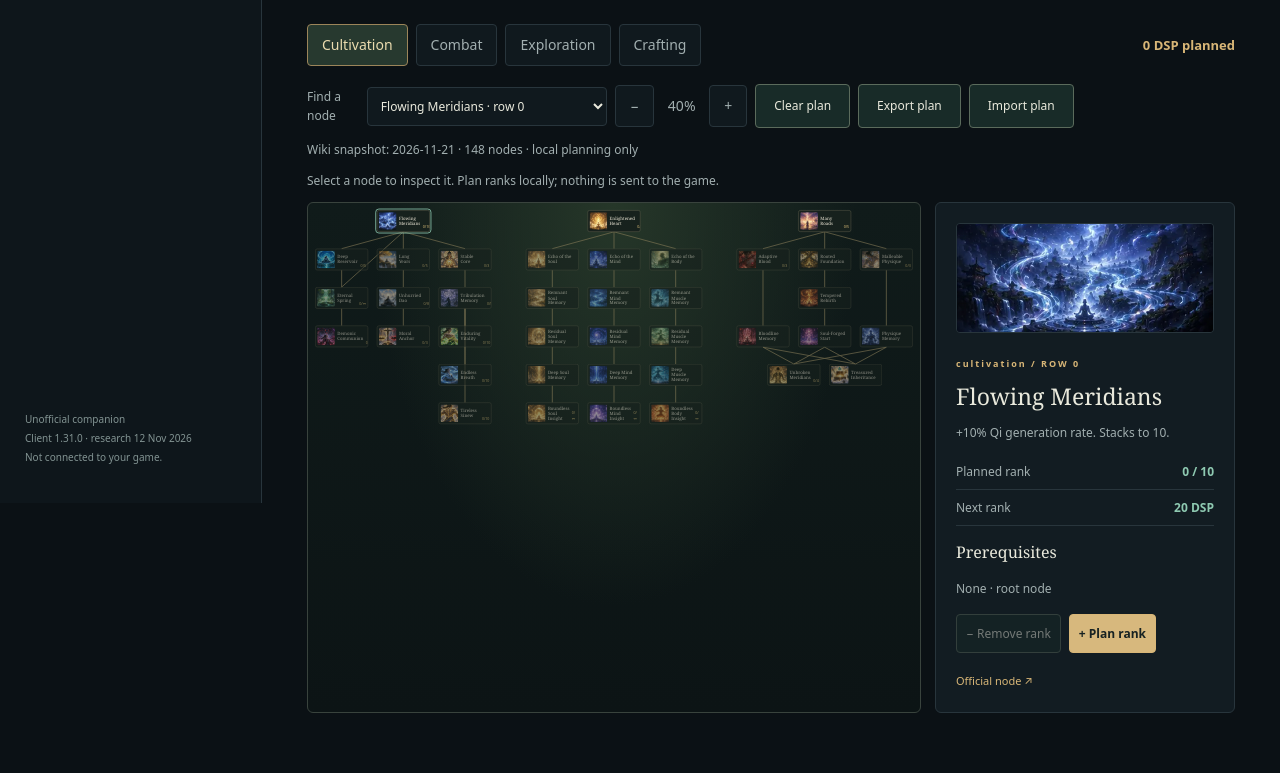
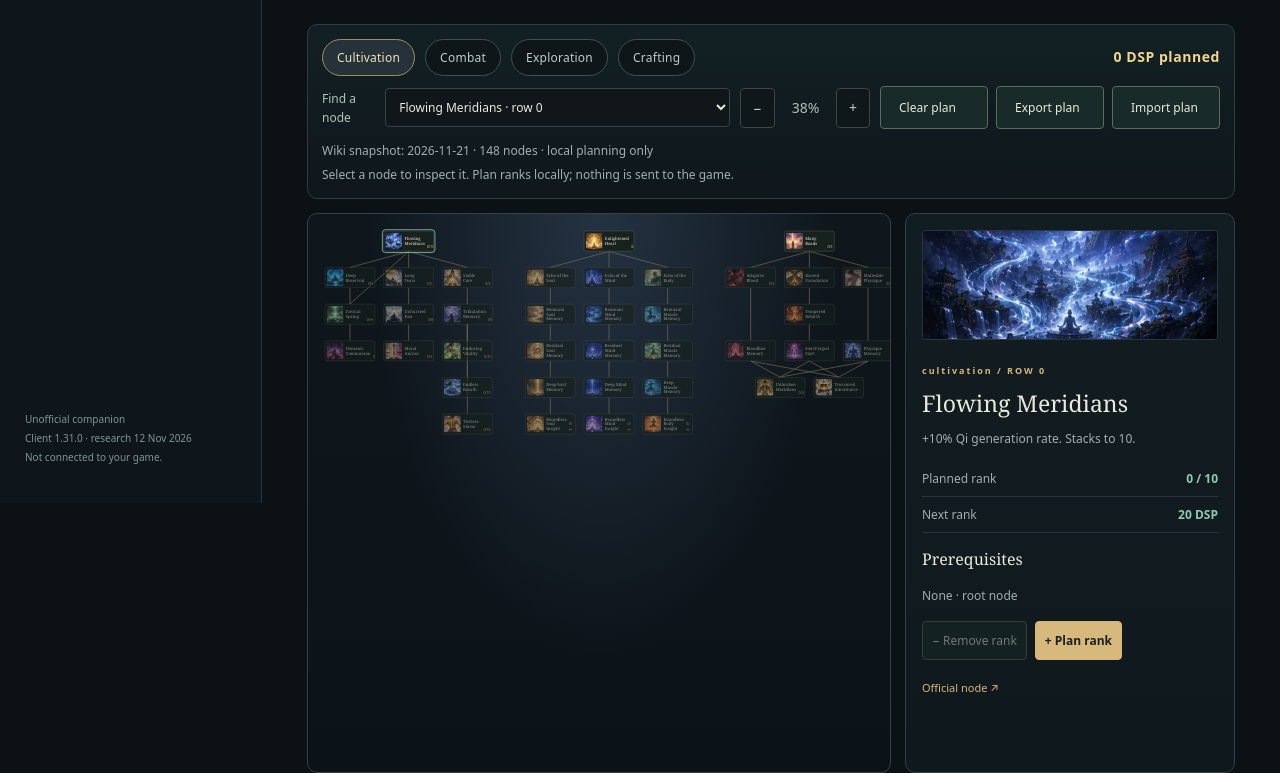
Before and after one commit to beathovenx/Immortal_Zenith_Guide, a website with bundled scripts: page app/index.html in a window 1280 px wide. Shown: the part 297-1070 px from the top of the page. Before the commit the page ends 1010 px from the top, so only its background shows below. Built offline with nearby package versions, Linux system fonts and the light colour scheme.

Commit message:
Redesign Soul Tree planner layout
Co-authored-by: Copilot <223556219+Copilot@users.noreply.github.com>

```diff
--- a/app/index.html
+++ b/app/index.html
@@ -354,6 +354,8 @@
             Explore every node and plan ranks without changing your character.
           </p>
         </div>
+        <div class="soul-shell">
+          <section class="soul-panel soul-panel-controls">
             <div class="soul-toolbar">
               <div class="soul-tabs" aria-label="Soul Tree branch">
                 <button
@@ -363,7 +365,11 @@
                 >
                   Cultivation
                 </button>
-            <button type="button" data-soul-tree="combat" aria-pressed="false">
+                <button
+                  type="button"
+                  data-soul-tree="combat"
+                  aria-pressed="false"
+                >
                   Combat
                 </button>
                 <button
@@ -384,7 +390,7 @@
               <strong id="soul-spent">0 DSP planned</strong>
             </div>
             <div class="soul-controls">
-          <label
+              <label class="soul-node-picker"
                 >Find a node
                 <select id="soul-picker"></select
               ></label>
@@ -401,6 +407,7 @@
                   +
                 </button>
               </div>
+              <div class="soul-plan-actions">
                 <button id="soul-reset" class="button" type="button">
                   Clear plan
                 </button>
@@ -410,15 +417,11 @@
                 <button id="soul-import" class="button" type="button">
                   Import plan
                 </button>
-          <input
-            id="soul-import-file"
-            type="file"
-            accept="application/json,.json,text/plain,.txt"
-            hidden
-          />
+              </div>
             </div>
             <p id="soul-snapshot" class="muted"></p>
             <p id="soul-status" class="muted" role="status"></p>
+          </section>
           <div class="soul-layout">
             <div
               id="soul-viewport"
@@ -433,6 +436,13 @@
               aria-label="Selected node details"
             ></aside>
           </div>
+        </div>
+        <input
+          id="soul-import-file"
+          type="file"
+          accept="application/json,.json,text/plain,.txt"
+          hidden
+        />
       </section>
       <section id="demonic" hidden>
         <div class="hero">
--- a/app/theme.css
+++ b/app/theme.css
@@ -812,7 +812,6 @@ body.minimal-guide main > section:not(#worldmap):not(#soul-tree) {
   display: none !important;
 }
 .soul-toolbar,
-.soul-controls,
 .soul-tabs,
 .soul-zoom,
 .soul-actions {
@@ -821,66 +820,115 @@ body.minimal-guide main > section:not(#worldmap):not(#soul-tree) {
   flex-wrap: wrap;
   gap: 8px;
 }
+.soul-shell {
+  display: grid;
+  gap: 14px;
+}
+.soul-panel {
+  background: linear-gradient(180deg, #122024 0%, #0f171b 100%);
+  border: 1px solid #2e3d42;
+  border-radius: 10px;
+  padding: 14px;
+}
 .soul-toolbar {
   justify-content: space-between;
-  gap: 15px;
+  gap: 12px;
+  margin-bottom: 10px;
 }
 .soul-toolbar strong {
-  color: var(--gold);
-  font-size: 13px;
+  color: #f3d68f;
+  font-size: 14px;
+  letter-spacing: 0.04em;
 }
-.soul-tabs button,
+.soul-tabs {
+  gap: 10px;
+}
+.soul-tabs button {
+  border: 1px solid #3d4f53;
+  border-radius: 999px;
+  padding: 8px 14px;
+  color: #bfcdc7;
+  background: #0e161a;
+  font-size: 12px;
+  letter-spacing: 0.02em;
+  transition:
+    border-color 0.15s ease,
+    background 0.15s ease,
+    color 0.15s ease;
+}
 .soul-zoom button {
-  border: 1px solid var(--line);
+  border: 1px solid #3b4743;
   border-radius: 4px;
-  padding: 9px 14px;
-  color: var(--muted);
-  background: #10191e;
+  padding: 8px 12px;
+  color: #c3ccc8;
+  background: #10171b;
 }
 .soul-tabs button[aria-pressed="true"] {
-  background: #27392f;
-  border-color: #9c855a;
-  color: #ebdcaf;
+  background: #25323a;
+  border-color: #a48b5d;
+  color: #f3e3b7;
 }
 .soul-controls {
-  margin: 18px 0 8px;
+  display: grid;
+  grid-template-columns: minmax(220px, 1fr) auto auto;
+  align-items: center;
+  gap: 10px;
 }
 .soul-controls label {
   display: flex;
   align-items: center;
   gap: 8px;
-  color: var(--muted);
+  color: #b2c2bc;
   font-size: 12px;
 }
 .soul-controls select {
-  max-width: min(320px, 60vw);
+  width: 100%;
+  min-width: 180px;
   padding: 9px;
   color: var(--text);
-  background: #10191e;
-  border: 1px solid var(--line);
+  background: #10161a;
+  border: 1px solid #364349;
   border-radius: 4px;
 }
 .soul-zoom span {
-  min-width: 39px;
+  min-width: 45px;
   text-align: center;
-  color: var(--muted);
+  color: #b4c0bb;
+}
+.soul-plan-actions {
+  display: flex;
+  align-items: center;
+  gap: 8px;
+  flex-wrap: wrap;
+}
+.soul-plan-actions .button {
+  margin: 0;
+  min-width: 108px;
+}
+#soul-snapshot {
+  margin: 12px 0 4px;
+}
+#soul-status {
+  margin: 0;
+  min-height: 19px;
 }
 .soul-layout {
   display: grid;
-  grid-template-columns: minmax(0, 1fr) 300px;
+  grid-template-columns: minmax(0, 1fr) minmax(290px, 330px);
   gap: 14px;
 }
 .soul-viewport {
-  overflow: hidden;
-  border: 1px solid #39433d;
-  border-radius: 6px;
+  overflow: auto;
+  border: 1px solid #344248;
+  border-radius: 10px;
+  min-height: 560px;
+  padding: 10px;
   background:
-    radial-gradient(ellipse at 50% 0, #263729 0, transparent 56%),
-    linear-gradient(#101b1a, #0c1415);
+    radial-gradient(ellipse at 50% 0, #243242 0, transparent 56%),
+    linear-gradient(#0f171d, #0c1318);
 }
 #soul-sizer {
   position: relative;
-  margin-inline: auto;
 }
 #soul-stage {
   position: absolute;
@@ -944,10 +992,14 @@ body.minimal-guide main > section:not(#worldmap):not(#soul-tree) {
 }
 .soul-detail {
   min-width: 0;
-  padding: 20px;
-  background: var(--panel);
-  border: 1px solid var(--line);
-  border-radius: 6px;
+  padding: 16px;
+  background: linear-gradient(180deg, #121d22 0%, #0f181d 100%);
+  border: 1px solid #324148;
+  border-radius: 10px;
+  position: sticky;
+  top: 20px;
+  max-height: calc(100vh - 42px);
+  overflow: auto;
 }
 .soul-detail-art {
   width: 100%;
@@ -997,8 +1049,15 @@ body.minimal-guide main > section:not(#worldmap):not(#soul-tree) {
   opacity: 0.45;
 }
 @media (max-width: 1150px) {
+  .soul-controls {
+    grid-template-columns: 1fr;
+  }
   .soul-layout {
     grid-template-columns: 1fr;
+  }
+  .soul-detail {
+    position: static;
+    max-height: none;
   }
   .soul-detail-art {
     max-width: 300px;
```
Lines whose indentation alone changed are shown as unchanged.
